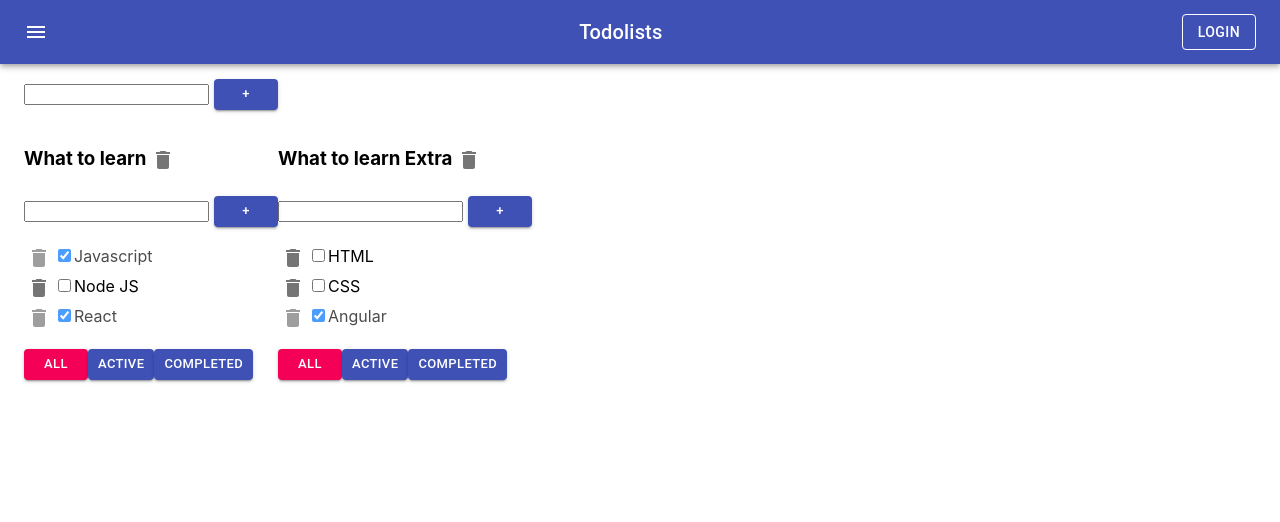
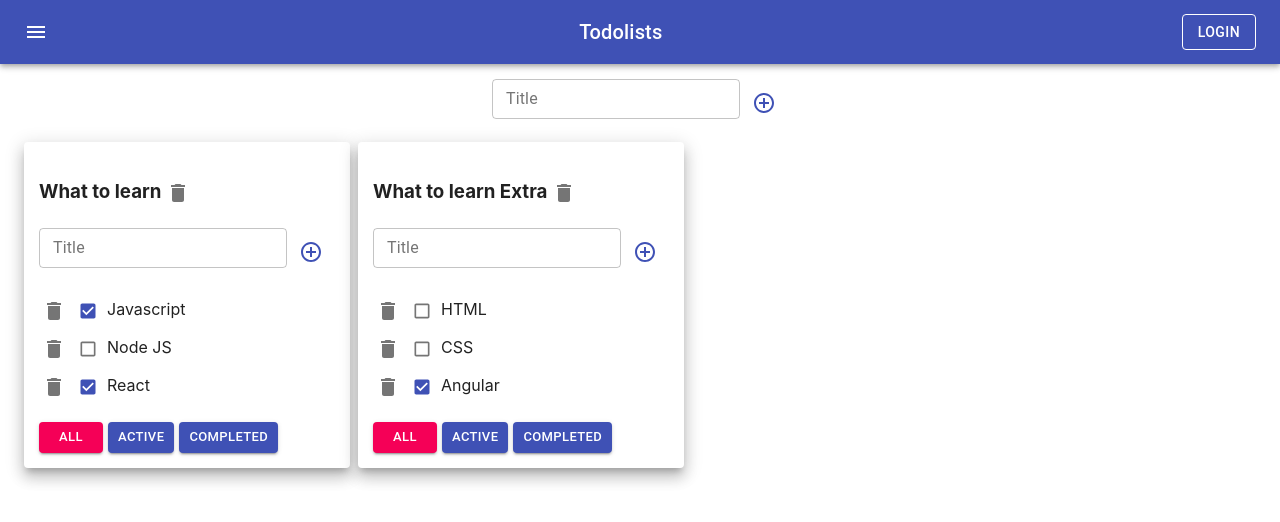
Before and after one commit to webshturman/Todolist, a React (Create React App) app: page / in a window 1280 px wide. Shown: the top 522 px of the page. Built offline with nearby package versions, Linux system fonts and the light colour scheme.

Commit message:
Adding Material UI Components

```diff
--- a/src/App.module.css
+++ b/src/App.module.css
@@ -11,6 +11,6 @@
 .activeFilter{
     background-color: aquamarine;
 }
-.isDone {
-    opacity:0.7;
-}
+/*.isDone {*/
+/*    opacity:0.7;*/
+/*}*/
--- a/src/App.tsx
+++ b/src/App.tsx
@@ -88,10 +88,10 @@ function App() {
                 </Toolbar>
             </AppBar>
             <Container fixed>
-                <Grid container style={{padding:"15px 0"}}>
+                <Grid container style={{padding:"15px 0", justifyContent: "center"}}>
                     <AddItemForm addItem={addTodoList}/>
                 </Grid>
-                <Grid container>
+                <Grid container spacing={1}>
                     {todolists.map(t => {
                         let filteredTasks = tasks[t.id]
                         if (t.filter === 'Active') {
@@ -100,8 +100,8 @@ function App() {
                         if (t.filter === 'Completed') {
                             filteredTasks = tasks[t.id].filter(f => f.isDone)
                         }
-                        return (
-                            // <Paper elevation={10}>
+                        return <Grid item>
+                            <Paper elevation={10} style={{padding:"15px"}}>
                                 <Todolist
                                     key={t.id}
                                     TodolistID={t.id}
@@ -116,8 +116,8 @@ function App() {
                                     refreshingTaskTitle={refreshingTaskTitle}
                                     refreshTodolistTitle={refreshTodolistTitle}
                                 />
-                            // </Paper>
-                                )
+                            </Paper>
+                        </Grid>
                     })}
                 </Grid>
             </Container>
--- a/src/Components/AddItemForm.tsx
+++ b/src/Components/AddItemForm.tsx
@@ -1,6 +1,9 @@
 import React, {ChangeEvent, KeyboardEvent, useState} from 'react';
 import s from '../App.module.css'
 import {NewButton} from "./NewButton";
+import {IconButton, TextField} from "@material-ui/core";
+import {Add, AddBox, Delete} from "@material-ui/icons";
+import AddCircleOutlineIcon from '@material-ui/icons/AddCircleOutline';
 
 
 export type InputType = {
@@ -9,15 +12,15 @@ export type InputType = {
 }
 export const AddItemForm: React.FC<InputType> = ({ addItem}) => {
     let [title, setTitle] = useState('')
-    let [error, setError] = useState('')
+    let [error, setError] = useState(false)
     const changeInputValue = (e: ChangeEvent<HTMLInputElement>) => {
         let currentValue = e.currentTarget.value
         if (!currentValue.trim()) {
-            setError('Type some text')
+            setError(true)
             setTitle('')
         } else {
             setTitle(currentValue)
-            setError('')
+            setError(false)
         }
     }
     const onKeyHandler = (e: KeyboardEvent<HTMLInputElement>) => {
@@ -25,7 +28,7 @@ export const AddItemForm: React.FC<InputType> = ({ addItem}) => {
             addItem(title)
             setTitle('')
         } else {
-            setError('Type some text')
+            setError(true)
         }
     }
     const addHandler = () => {
@@ -33,17 +36,24 @@ export const AddItemForm: React.FC<InputType> = ({ addItem}) => {
             addItem(title)
             setTitle('')
         } else {
-            setError('Type some text')
+            setError(true)
         }
     }
     const inputClasses = error ? s.errorInput : s.nonErrorInput
     return (
         <div>
             <div>
-                <input className={inputClasses} value={title} onChange={changeInputValue} onKeyPress={onKeyHandler}/>
-                <NewButton callback={addHandler} title={'+'}/>
+                <TextField value={title} onChange={changeInputValue} size={'small'} label={'Title'}
+                           onKeyPress={onKeyHandler} variant={'outlined'} style={{height:'20px'}}
+                           helperText={error && 'Type some text'} color={"primary"} error={error}>
+
+                </TextField>
+                {/*<input className={inputClasses} value={title} onChange={changeInputValue} onKeyPress={onKeyHandler}/>*/}
+                <IconButton onClick={addHandler} color={'primary'}>
+                    <AddCircleOutlineIcon />
+                </IconButton>
             </div>
-            <div className={s.errorMessage}>{error}</div>
+            {/*<div className={s.errorMessage}>{error}</div>*/}
         </div>
     )
 }
--- a/src/Components/EditableSpan.tsx
+++ b/src/Components/EditableSpan.tsx
@@ -1,4 +1,5 @@
 import React, {ChangeEvent, useState, KeyboardEvent} from 'react';
+import {TextField} from "@material-ui/core";
 
 export type EditableSpanPropsType = {
     name: string
@@ -33,13 +34,21 @@ export const EditableSpan: React.FC<EditableSpanPropsType> = ({name,refreshingTi
     return (
         <>
             {condition ?
-                <input
-                    type="text"
-                    value={title}
-                    onBlur={offEditMode}
-                    autoFocus={true}
-                    onChange={changeTitleHandler}
-                    onKeyPress={keyModeHandler}/>
+                <TextField  type="text"
+                            value={title}
+                            onBlur={offEditMode}
+                            autoFocus={true}
+                            onChange={changeTitleHandler}
+                            onKeyPress={keyModeHandler}>
+
+                </TextField>
+                // <input
+                //     type="text"
+                //     value={title}
+                //     onBlur={offEditMode}
+                //     autoFocus={true}
+                //     onChange={changeTitleHandler}
+                //     onKeyPress={keyModeHandler}/>
                 : <span onDoubleClick={onEditMode}>{name}</span>
             }
         </>
--- a/src/Components/NewButton.tsx
+++ b/src/Components/NewButton.tsx
@@ -12,6 +12,9 @@ type NewButtonPropsType = {
 export const NewButton = (props:NewButtonPropsType) => {
     // let classButton = props.filter === props.title ? "secondary" : "primary"
     return (
-      <Button  onClick={props.callback} variant={'contained'} size={'small'} color={props.filter === props.title ? "secondary" : "primary"}>{props.title}</Button>
+      <Button  onClick={props.callback} variant={'contained'} style={{margin:'0 5px 0 0'}}
+               size={'small'} color={props.filter === props.title ? "secondary" : "primary"}>
+          {props.title}
+      </Button>
     )
 }
--- a/src/Todolist.tsx
+++ b/src/Todolist.tsx
@@ -4,7 +4,7 @@ import {NewButton} from "./Components/NewButton";
 import s from'./App.module.css'
 import {AddItemForm} from "./Components/AddItemForm";
 import {EditableSpan} from "./Components/EditableSpan";
-import {IconButton} from "@material-ui/core";
+import {Checkbox, IconButton} from "@material-ui/core";
 import {Delete} from "@material-ui/icons";
 
 
@@ -39,7 +39,7 @@ export function Todolist(props: PropsType) {
 //-----------------------------------------------------------------------------------------------------------------
     return <div>
         <h3><EditableSpan name={props.title} refreshingTitle={newTodolistTitle}/>
-            <IconButton size={'medium'}  onClick={todolistRemover} style={{padding:"5px"}}>
+            <IconButton size={'medium'}  onClick={todolistRemover} style={{padding:"5px",fontSize:"1rem"}}>
                 <Delete/>
             </IconButton>
             {/*<NewButton callback={todolistRemover} title={'X'}/>*/}
@@ -60,8 +60,8 @@ export function Todolist(props: PropsType) {
                         <IconButton size={'small'}  onClick={taskRemover}>
                             <Delete/>
                         </IconButton>
-                        {/*<NewButton callback={taskRemover} title={'X'}/>*/}
-                        <input  type="checkbox" checked={mTasks.isDone} onChange={checkHandler}/>
+                        <Checkbox checked={mTasks.isDone} onChange={checkHandler} size={'small'} color={'primary'}/>
+                        {/*<input  type="checkbox" checked={mTasks.isDone} onChange={checkHandler}/>*/}
                         <EditableSpan name={mTasks.title} refreshingTitle={refreshTitle}/>
                     </li>
                 )
```
Also changed, not shown: src/store/tasks.ts (added, +12 -0 lines), 2 other files (tests, documents, lock files or other folders).
